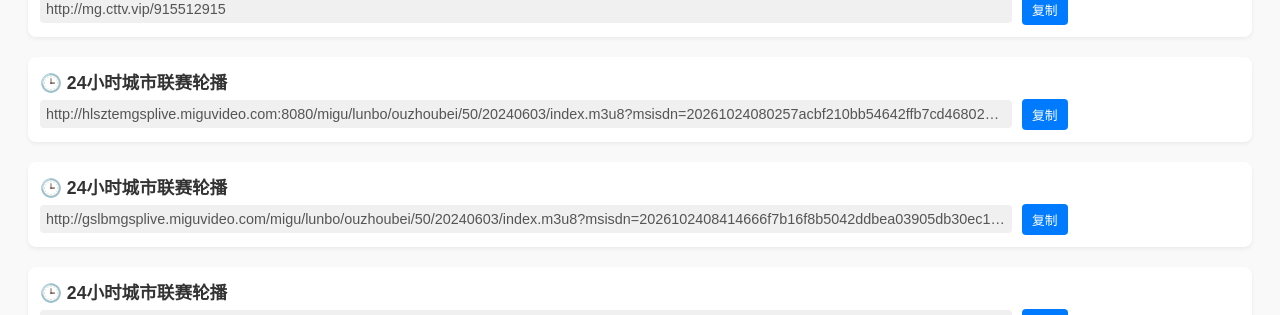
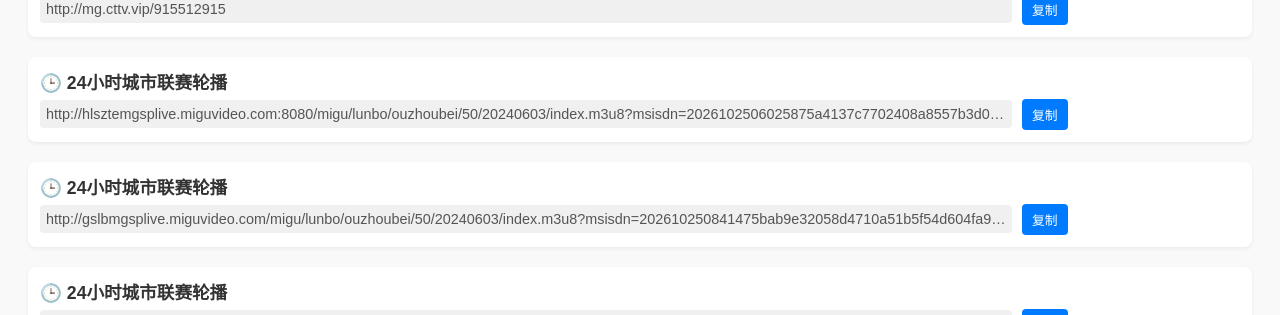
Before and after one commit to kimwang1978/iptv.github.io, a Jekyll site: the page tiyu.html, which Jekyll copies as it is, in a window 1280 px wide and 900 px high. Shown: the part 151-466 px from the top of the window. Built offline with Jekyll 4.4.1, drawn with Linux system fonts in a browser that asks for light colours.

Commit message:
Sync File 2026-10-25 08:13:35

```diff
--- a/tiyu.html
+++ b/tiyu.html
@@ -60,7 +60,7 @@
         <div class="item">
             <div class="title">🕒 24小时城市联赛轮播</div>
             <div class="url-wrapper">
-                <div class="url" id="url_1">http://hlsztemgsplive.miguvideo.com:8080/migu/lunbo/ouzhoubei/50/20240603/index.m3u8?msisdn=20261024080257acbf210bb54642ffb7cd4680207ad968&mdspid=&spid=800033&netType=0&sid=5910022136&pid=2028597139&timestamp=20261024080257&Channel_ID=0116_2600000900-99000-201600010010027&ProgramID=915512915&ParentNodeID=-99&assertID=5910022136&client_ip=171.8.79.254&SecurityKey=20261024080257&promotionId=&mvid=5900006618&mcid=500020&playurlVersion=WX-A1-9.10.1-SNAPSHOT&userid=&jmhm=&videocodec=h264&appCode=miguvideo_android&bean=mgspad&tid=android&conFee=0&encrypt=ac5284fb9b5b5b423b213bca4f7b98f2</div>
+                <div class="url" id="url_1">http://hlsztemgsplive.miguvideo.com:8080/migu/lunbo/ouzhoubei/50/20240603/index.m3u8?msisdn=2026102506025875a4137c7702408a8557b3d0d92ce756&mdspid=&spid=800033&netType=0&sid=5910022136&pid=2028597139&timestamp=20261025060258&Channel_ID=0116_2600000900-99000-201600010010027&ProgramID=915512915&ParentNodeID=-99&assertID=5910022136&client_ip=171.8.79.254&SecurityKey=20261025060258&promotionId=&mvid=5900006618&mcid=500020&playurlVersion=WX-A1-9.10.1-SNAPSHOT&userid=&jmhm=&videocodec=h264&appCode=miguvideo_android&bean=mgspad&tid=android&conFee=0&encrypt=181055a75f9fc258ee9777c338baddc4</div>
                 <button class="copy-btn" onclick="copyToClipboard('url_1')">复制</button>
             </div>
         </div>
@@ -68,7 +68,7 @@
         <div class="item">
             <div class="title">🕒 24小时城市联赛轮播</div>
             <div class="url-wrapper">
-                <div class="url" id="url_2">http://gslbmgsplive.miguvideo.com/migu/lunbo/ouzhoubei/50/20240603/index.m3u8?msisdn=2026102408414666f7b16f8b5042ddbea03905db30ec12&mdspid=&spid=800033&netType=0&sid=5910022136&pid=2028597139&timestamp=20261024084146&Channel_ID=0116_2600000900-99000-201600010010027&ProgramID=915512915&ParentNodeID=-99&assertID=5910022136&client_ip=2409:8a00:6030:db21:8b:7cd8:20a9:f40c&SecurityKey=20261024084146&promotionId=&mvid=5900006618&mcid=500020&playurlVersion=WX-A1-9.10.1-SNAPSHOT&userid=&jmhm=&videocodec=h264&appCode=miguvideo_android&bean=mgspad&tid=android&conFee=0&puData=5da599cba4f54ef4af95d434b48f271f&ddCalcu=f51de7a2255f90894cbb4a344fd5549effa4</div>
+                <div class="url" id="url_2">http://gslbmgsplive.miguvideo.com/migu/lunbo/ouzhoubei/50/20240603/index.m3u8?msisdn=202610250841475bab9e32058d4710a51b5f54d604fa9b&mdspid=&spid=800033&netType=0&sid=5910022136&pid=2028597139&timestamp=20261025084147&Channel_ID=0116_2600000900-99000-201600010010027&ProgramID=915512915&ParentNodeID=-99&assertID=5910022136&client_ip=2409:8a00:6030:db21:b51d:cf2e:de01:a56c&SecurityKey=20261025084147&promotionId=&mvid=5900006618&mcid=500020&playurlVersion=WX-A1-9.10.1-SNAPSHOT&userid=&jmhm=&videocodec=h264&appCode=miguvideo_android&bean=mgspad&tid=android&conFee=0&puData=626e878f1c6dfb6bf900ff206f20e5f9&ddCalcu=96f2e562ee508027f86f012cf6fd0f0b96fb</div>
                 <button class="copy-btn" onclick="copyToClipboard('url_2')">复制</button>
             </div>
         </div>
```
